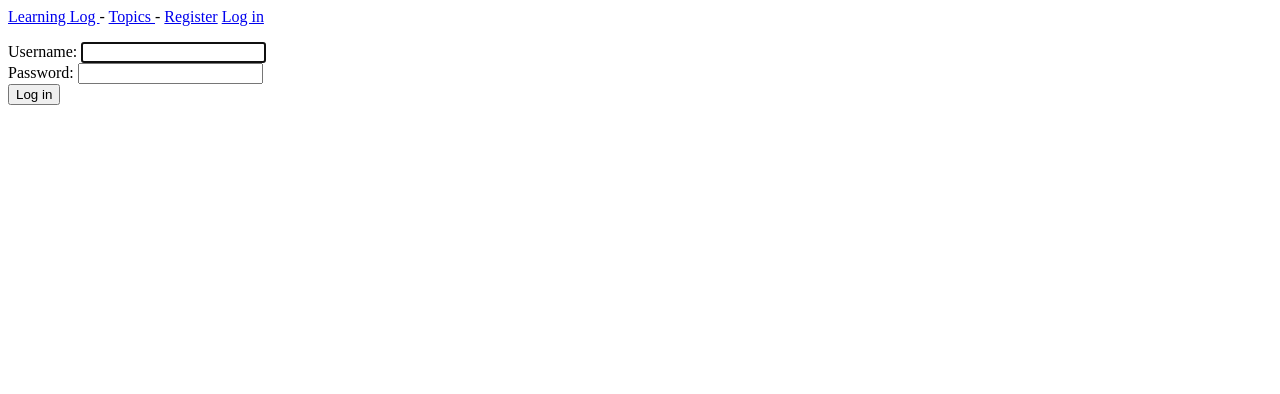
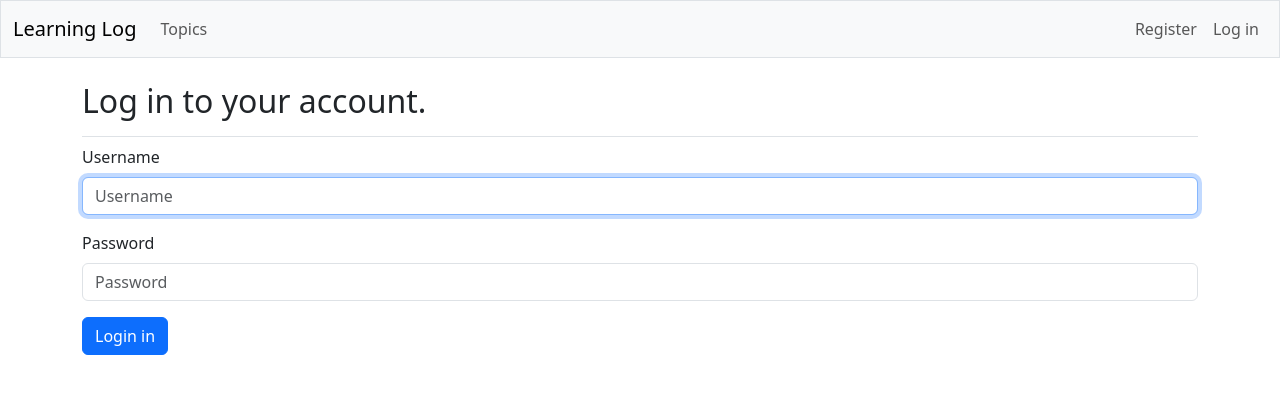
Before and after one commit to SinghMick/Learning_log, a Django app: page /accounts/login/ in a window 1280 px wide. Shown: the top 394 px of the page. Run offline with Django 5.2, Linux system fonts and the light colour scheme; some libraries are stand-ins or nearby versions.

Commit message:
Styling the app using Bootstrap

```diff
--- a/accounts/templates/registration/login.html
+++ b/accounts/templates/registration/login.html
@@ -1,4 +1,10 @@
 {% extends 'learning_logs/base.html' %}
+{% load django_bootstrap5 %}
+
+{% block page_header%}
+    <h2> Log in to your account.</h2>
+{% endblock page_header%}
+
 
 {% block content %}
 
@@ -8,9 +14,8 @@
 
     <form action="{% url 'accounts:login' %}" method='post'>
         {% csrf_token %}
-        {{ form.as_div}}
-
-        <button name="submit">Log in </button>
+        {% bootstrap_form form%}
+        {% bootstrap_button button_type="submit" content="Login in" %}
     </form>
 
 {% endblock content%}
--- a/learning_logs/templates/learning_logs/base.html
+++ b/learning_logs/templates/learning_logs/base.html
@@ -1,19 +1,74 @@
-<p>
-    <a href= "{% url 'learning_logs:index' %}"> Learning Log </a> -
-    <a href= "{% url 'learning_logs:topics' %}"> Topics </a> -
-    {% if user.is_authenticated %}
-        Hello, {{ user.username }}
-    {% else %}
-        <a href="{% url 'accounts:register'%}">Register</A>
-        <a href="{% url 'accounts:login' %}"> Log in</a>
-    {% endif %}
-</p>
-{% block content %} {% endblock content%}
+<!doctype html>
+<html lang="en">
+<head>
+  <meta charset="utf-8">
+  <meta name="viewport" content="width=device-width, initial-scale=1">
+  <title>Learning Log</title>
 
-{% if user.is_authenticated %}
-<hr />
-<form action="{% url 'accounts:logout' %}" method ='post'>
-    {% csrf_token %}
-    <button name='submit'>Log out</button>
-</form>
-{% endif %}
+  {% load django_bootstrap5 %}
+  {% bootstrap_css %}
+  {% bootstrap_javascript %}
+
+</head>
+<body>
+  <nav class="navbar navbar-expand-md navbar-light bg-light mb-4 border">
+    <div class="container-fluid">
+      <a class="navbar-brand" href="{% url 'learning_logs:index' %}">
+          Learning Log</a>
+
+      <button class="navbar-toggler" type="button" data-bs-toggle="collapse"
+        data-bs-target="#navbarCollapse" aria-controls="navbarCollapse"
+        aria-expanded="false" aria-label="Toggle navigation">
+        <span class="navbar-toggler-icon"></span>
+      </button>
+
+      <div class="collapse navbar-collapse" id="navbarCollapse">
+        <ul class="navbar-nav me-auto mb-2 mb-md-0">
+          <li class="nav-item">
+            <a class="nav-link" href="{% url 'learning_logs:topics' %}">
+              Topics</a></li>
+        </ul> <!-- End of links on left side of navbar -->
+
+        <!-- Account-related links -->
+        <ul class="navbar-nav ms-auto mb-2 mb-md-0">
+
+          {% if user.is_authenticated %}
+            <li class="nav-item">
+              <span class="navbar-text me-2">Hello, {{ user.username }}.
+                </span></li>
+          {% else %}
+            <li class="nav-item">
+              <a class="nav-link" href="{% url 'accounts:register' %}">
+                  Register</a></li>
+            <li class="nav-item">
+              <a class="nav-link" href="{% url 'accounts:login' %}">
+                  Log in</a></li>
+          {% endif %}
+
+        </ul> <!-- End of account-related links -->
+
+        {% if user.is_authenticated %}
+          <form action="{% url 'accounts:logout' %}" method='post'>
+            {% csrf_token %}
+            <button name='submit' class='btn btn-outline-secondary btn-sm'>
+              Log out</button>
+          </form>
+        {% endif %}
+
+      </div> <!-- Closes collapsible parts of navbar -->
+
+    </div> <!-- Closes navbar's container -->
+  </nav> <!-- End of navbar -->
+
+  <main class="container">
+    <div class="pb-2 mb-2 border-bottom">
+      {% block page_header %}{% endblock page_header %}
+    </div>
+
+    <div>
+      {% block content %}{% endblock content %}
+    </div>
+  </main>
+
+</body>
+</html>
--- a/ll_project/settings.py
+++ b/ll_project/settings.py
@@ -34,6 +34,7 @@ ALLOWED_HOSTS = []
 INSTALLED_APPS = [
     'learning_logs',
     'accounts',
+    'django_bootstrap5',
     'django.contrib.admin',
     'django.contrib.auth',
     'django.contrib.contenttypes',
```
Also changed, not shown: learning_logs/# Assign `url` to a specific URL.py (added, +7 -0 lines), learning_logs/templates/learning_logs/index.html (+13 -4 lines), learning_logs/templates/learning_logs/topic.html (+24 -18 lines), db.sqlite3, 3 other files.
